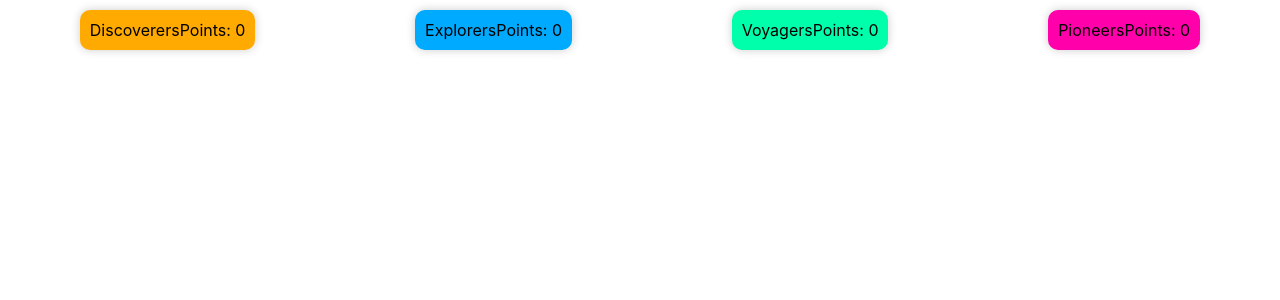
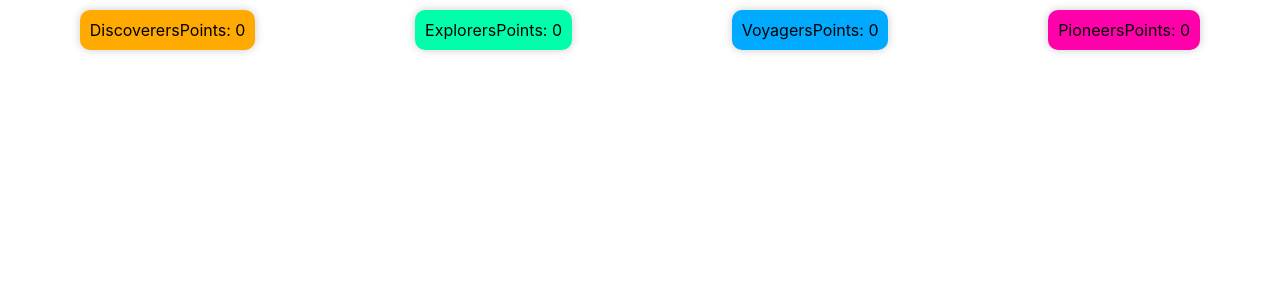
Before and after one commit to adhirajgupta/view-housepoints, a React (Create React App) app: page / in a window 1280 px wide. Shown: the top 300 px of the page. Built offline with nearby package versions, Linux system fonts and the light colour scheme; no server answers; the database is empty.

Commit message:
updated colors

```diff
--- a/src/App.css
+++ b/src/App.css
@@ -15,11 +15,11 @@
   background-color: #ffaa00;
 }
 
-.explorers {
+.voyagers {
   background-color: #00aaff;
 }
 
-.voyagers {
+.explorers {
   background-color: #00ffaa;
 }
 
```
